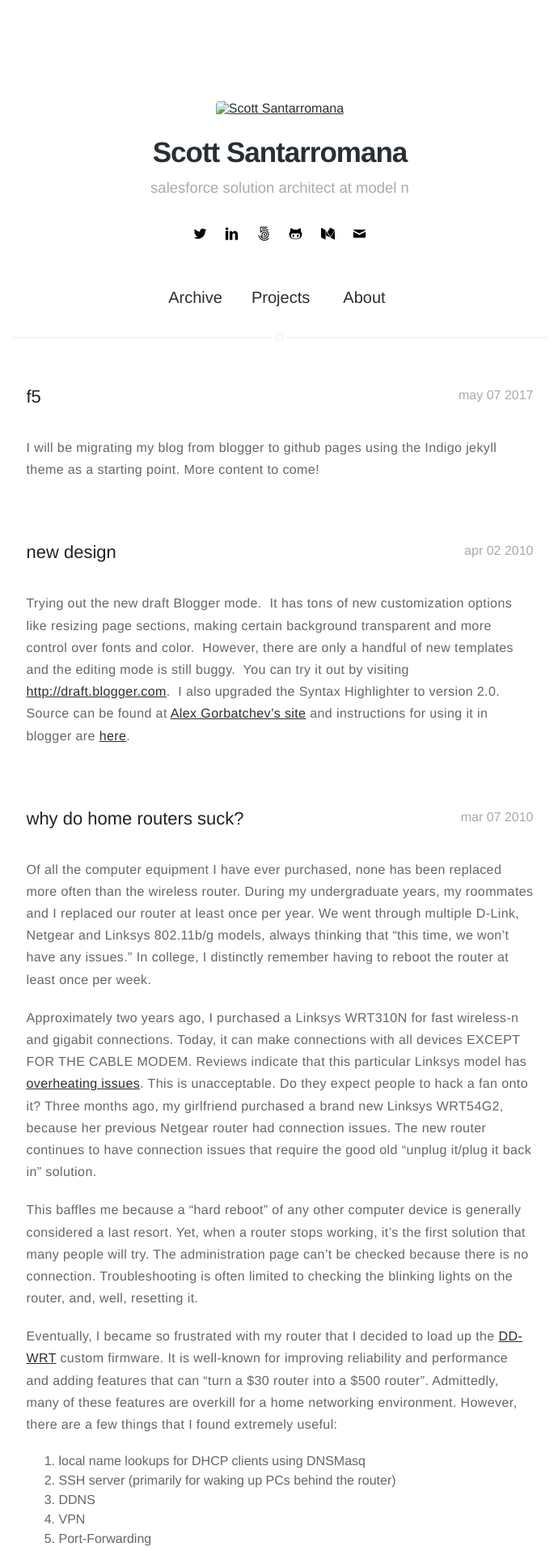
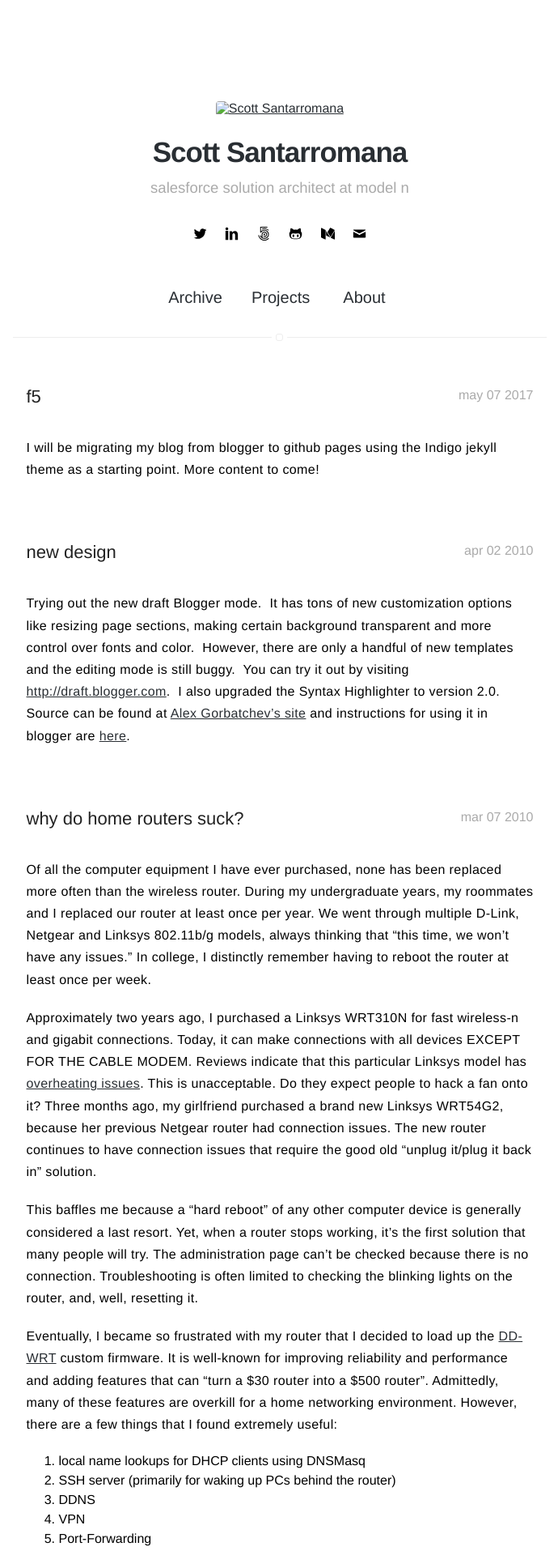
Before and after one commit to scosant/scosant.github.io, a Jekyll site: the page built from index.html, in a window 1280 px wide. Shown: the top 1915 px of the page at 81% size, without its empty margins (294-984 px from the left). Built offline with Jekyll 4.4.1, drawn with Linux system fonts in a browser that asks for light colours.

Commit message:
black text

```diff
--- a/_sass/base/variables.sass
+++ b/_sass/base/variables.sass
@@ -8,7 +8,7 @@ $fontMonospace: "Consolas", Liberation Mono, Menlo, Courier, monospace
 /* epsilon: tags, separators */
 /* zero:    background       */
 
-$alpha: #666
+$alpha: #000 /*#666*/
 $beta: #222
 $gama: #aaa
 $delta: #292E33
```
